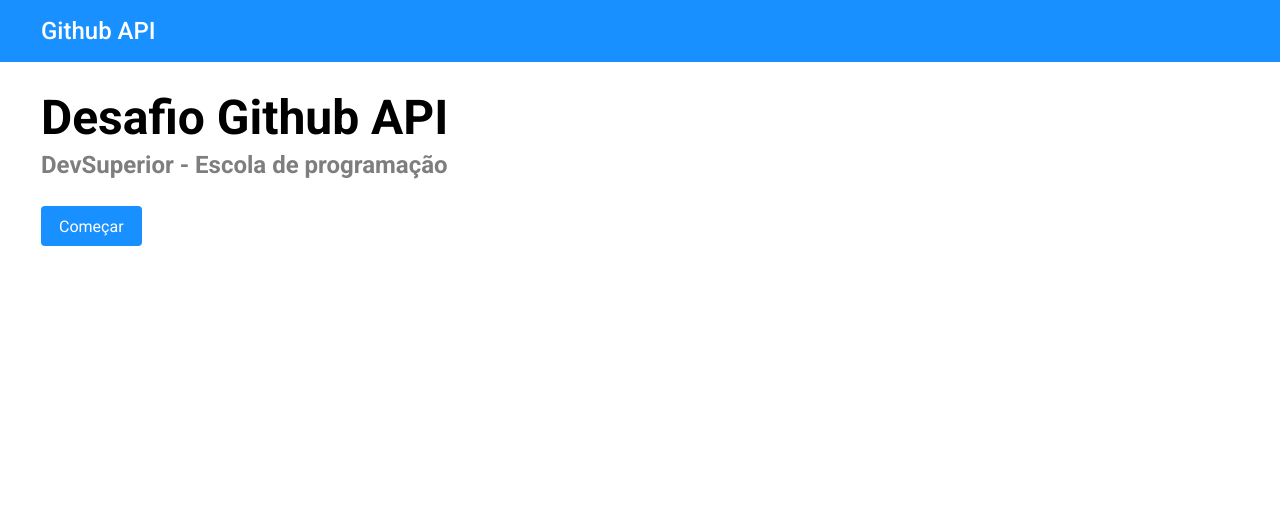
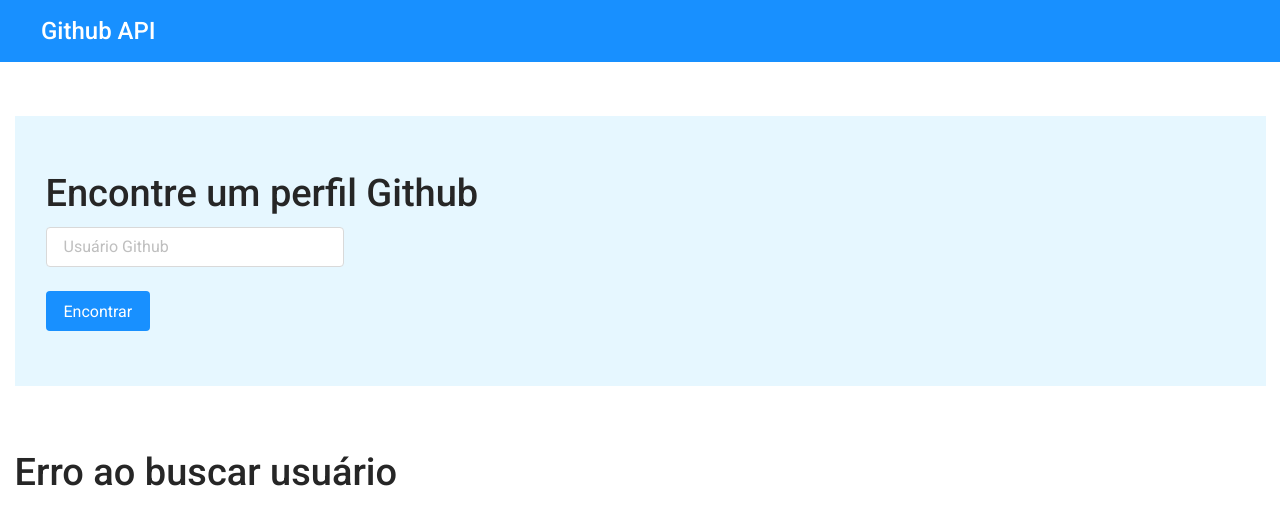
Before and after one commit to Ital023/GithubAPI, a React (Vite) app: page /search-user/user-notFound in a window 1280 px wide. Before the commit this address led to /. Shown: the top 524 px of the page. Built offline with nearby package versions, Linux system fonts and the light colour scheme; no server answers.

Commit message:
feat: NotFound route

```diff
--- a/src/App.tsx
+++ b/src/App.tsx
@@ -3,23 +3,19 @@
 import Home from "./routes/Home";
 import SearchUserGitHub from "./routes/Home/SearchUserGitHub";
 import SearchUserGitHubResult from "./routes/Home/SearchUserGitHub/SearchUserGithubResult";
+import UserNotFound from "./routes/Home/UserNotFound";
 
 export default function App() {
   return (
     <BrowserRouter>
       <Routes>
-
-        <Route path="/" element={<Home />} >
-          <Route index element={<HomeBody />}/>
-          <Route path="search-user" element={<SearchUserGitHub/>}>
-            <Route path=":user" element={<SearchUserGitHubResult/>}/>
-
+        <Route path="/" element={<Home />}>
+          <Route index element={<HomeBody />} />
+          <Route path="search-user" element={<SearchUserGitHub />}>
+            <Route path=":user" element={<SearchUserGitHubResult />} />
+            <Route path="user-notFound" element={<UserNotFound />} />
           </Route>
-
-
-
         </Route>
-
       </Routes>
     </BrowserRouter>
   );
--- a/src/index.css
+++ b/src/index.css
@@ -58,6 +58,10 @@
   margin: 0 auto;
 }
 
+.mt-64{
+  margin-top: 64px;
+}
+
 /* ----------------------- Header ----------------------- */
 
 .gapi-header-primary {
--- a/src/routes/Home/SearchUserGitHub/SearchUserGithubResult/index.tsx
+++ b/src/routes/Home/SearchUserGitHub/SearchUserGithubResult/index.tsx
@@ -19,7 +19,7 @@
       setUser(response.data)
     })
     .catch(()=> {
-      navigate("/");
+      navigate("/search-user/user-notFound");
     })
 
   // eslint-disable-next-line react-hooks/exhaustive-deps
--- /dev/null
+++ b/src/routes/Home/UserNotFound/index.tsx
@@ -0,0 +1,9 @@
+import "./styles.css"
+
+export default function UserNotFound() {
+  return (
+    <div className="gapi-user-container mt-64">
+      <h2 className="gapi-user-notFound">Erro ao buscar usuário</h2>
+    </div>
+  );
+}
--- /dev/null
+++ b/src/routes/Home/UserNotFound/styles.css
@@ -0,0 +1,5 @@
+.gapi-user-notFound {
+    font-weight: 500;
+    font-size: 38px;
+    color: var(--dsc-color-font-quinary);
+}
```
